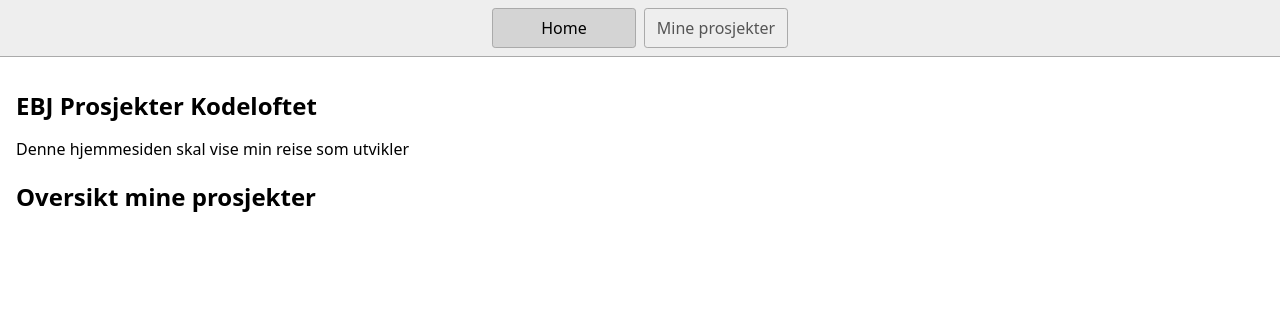
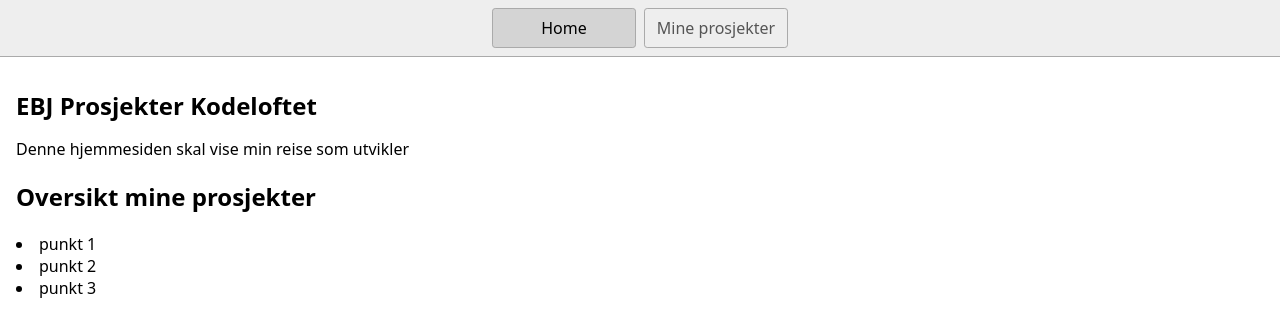
Before and after one commit to EvyBettina/Mineprosjekterkodeloftet, a website: page index.html in a window 1280 px wide. Drawn offline with Linux system fonts and the light colour scheme.

Commit message:
added li

```diff
--- a/index.html
+++ b/index.html
@@ -21,6 +21,9 @@
       <p>Denne hjemmesiden skal vise min reise som utvikler</p>
 
       <h2>Oversikt mine prosjekter</h2>
+      <li>punkt 1</li>
+      <li>punkt 2</li>
+      <li>punkt 3</li>
          </main>
   </body>
 </html>
```
